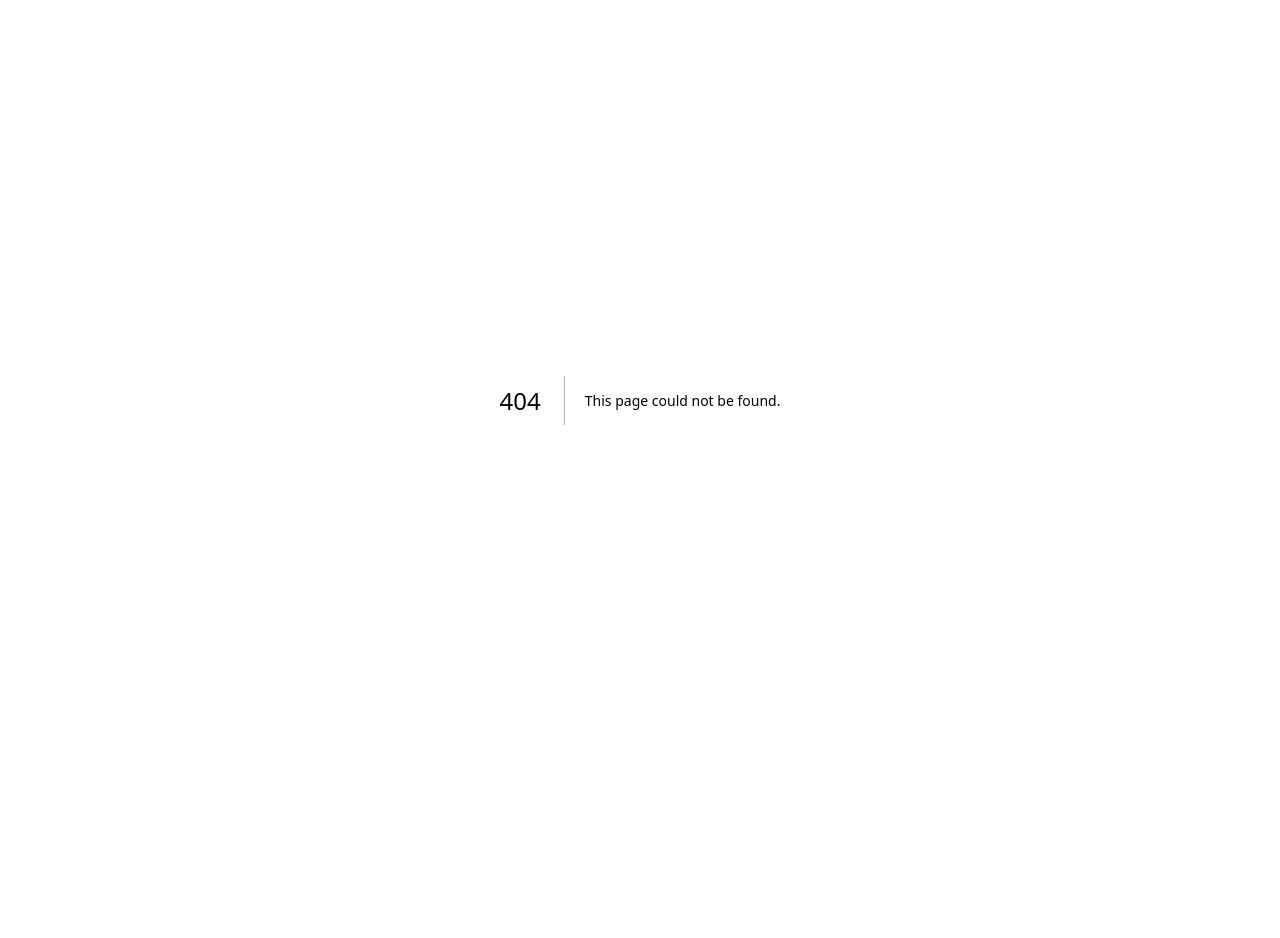
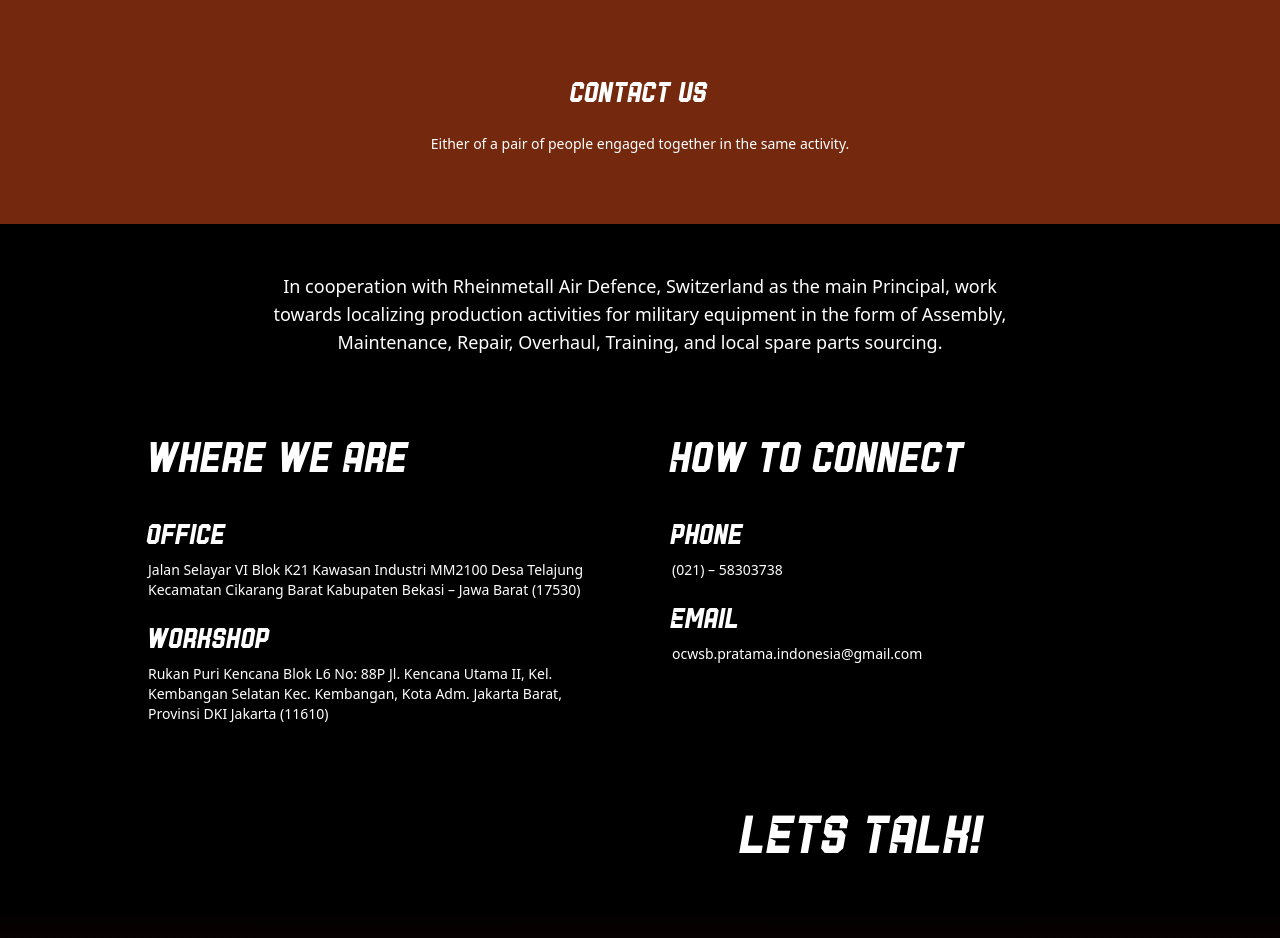
Before and after one commit to fandikaikhsan/ocwsb, a Next.js app: page /contact-us in a window 1280 px wide. Before the commit this address had no page. Shown: the top 938 px of the page. Before the commit the page ends 800 px from the top, so only its background shows below. Built offline with nearby package versions, Linux system fonts and the light colour scheme; no server answers.

Commit message:
feat: add contact us page

```diff
--- a/src/components/containers/ContactUsBodySection.tsx
+++ b/src/components/containers/ContactUsBodySection.tsx
@@ -4,12 +4,6 @@ const ContactUsBodySection = () => {
   return (
     <>
       <div className="flex flex-col justify-center items-center gap-10 md:gap-20 p-5 w-full">
-        <div className="text-sm md:text-lg w-[95%] md:w-[70%] text-center text-white">
-          In cooperation with Rheinmetall Air Defence, Switzerland as the main
-          Principal, work towards localizing production activities for military
-          equipment in the form of Assembly, Maintenance, Repair, Overhaul,
-          Training, and local spare parts sourcing.
-        </div>
         <div className="flex flex-col md:flex-row gap-8 md:gap-16 items-start">
           <div className="flex flex-col gap-4 w-[80%] md:w-[50%]">
             <div className="text-[2rem] md:text-[3rem] text-white font-maqin">
--- /dev/null
+++ b/src/pages/contact-us/index.tsx
@@ -0,0 +1,52 @@
+import React from "react"
+import PageHeader from "@/components/containers/PageHeader"
+import ContactUsCTABanner from "@/components/containers/ContactUsCTABanner"
+import FooterSection from "@/components/containers/FooterSection"
+import ContactUsBodySection from "@/components/containers/ContactUsBodySection"
+import FormSection from "@/components/containers/FormSection"
+import DesktopFormSection from "@/components/containers/DesktopFormSection"
+import AnimatedComponent from "@/components/common/AnimatedComponent"
+
+const data = {
+  title: "CONTACT US",
+  description:
+    "Either of a pair of people engaged together in the same activity.",
+}
+
+export default function Services() {
+  return (
+    <>
+      <div className="bg-black">
+        <div className="flex flex-col justify-center items-center gap-10 bg-black">
+          <PageHeader title={data.title} description={data.description} />
+          <div className="flex flex-col gap-4 justify-center items-center py-2">
+            <div className="text-sm md:text-lg text-white text-center w-[90%] md:w-[60%]">
+              In cooperation with Rheinmetall Air Defence, Switzerland as the
+              main Principal, work towards localizing production activities for
+              military equipment in the form of Assembly, Maintenance, Repair,
+              Overhaul, Training, and local spare parts sourcing.
+            </div>
+          </div>
+          <div className="w-[90%] md:w-[80%]">
+            <ContactUsBodySection />
+          </div>
+        </div>
+        <div className="font-maqin text-4xl md:text-6xl mt-16 md:mb-10 text-white w-full text-center md:w-4/6 lg:w-[40rem] ml-auto mr-24">
+          <AnimatedComponent>LETS TALK!</AnimatedComponent>
+        </div>
+        <div className="sm:block md:hidden">
+          <AnimatedComponent>
+            <FormSection />
+          </AnimatedComponent>
+        </div>
+        <div className="hidden md:block">
+          <AnimatedComponent>
+            <DesktopFormSection />
+          </AnimatedComponent>
+        </div>
+        <ContactUsCTABanner />
+        <FooterSection type={"red"} />
+      </div>
+    </>
+  )
+}
```
